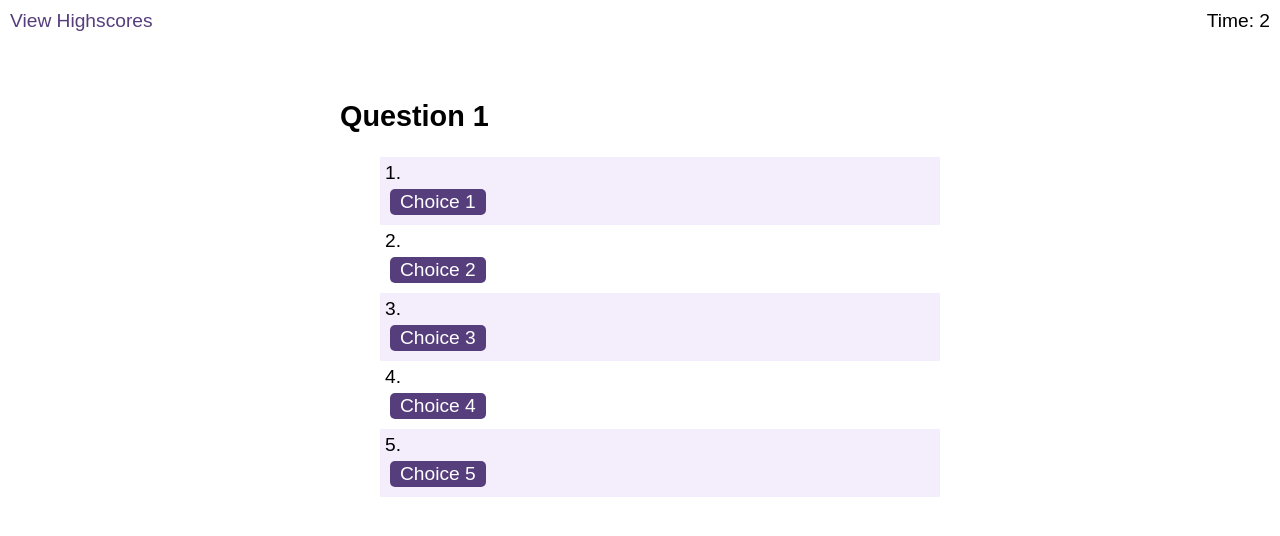
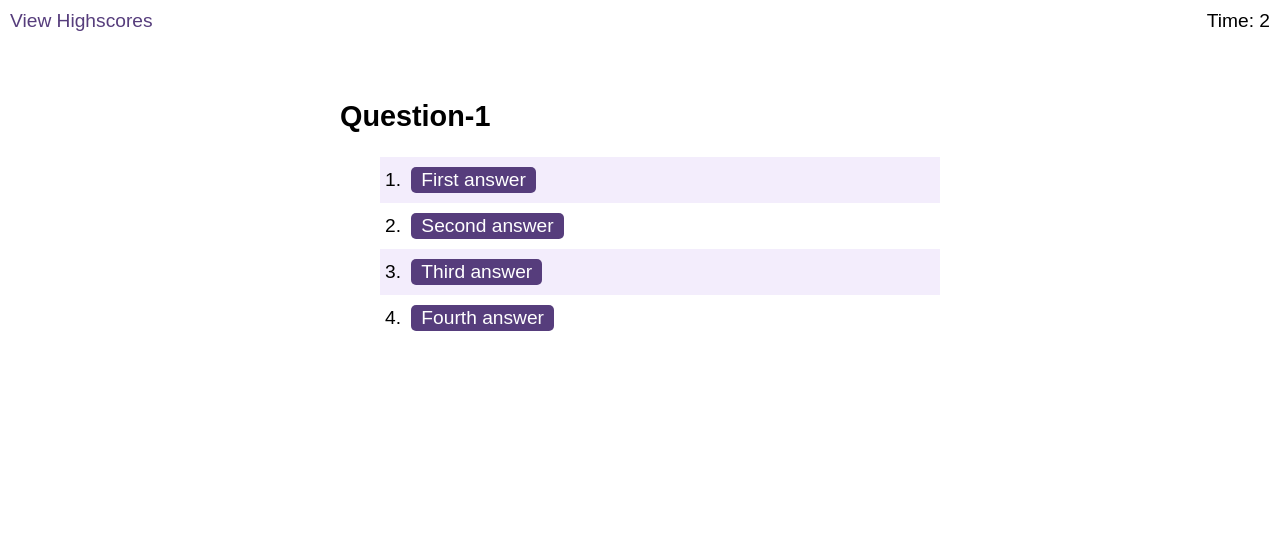
Before and after one commit to emigri/Ems-coding-quiz, a plain HTML site: page index.html in a window 1280 px wide. Both pictures are taken after a click on the button "Start Quiz". Drawn offline with Linux system fonts and the light colour scheme.

Commit message:
assigned first question to HTML element

```diff
--- a/assets/logic.js
+++ b/assets/logic.js
@@ -29,5 +29,3 @@ function startQuestions() {
 
 // event listener that executes function that start the timer and displays the first question
 startButton.addEventListener("click", startQuestions);
-
-//
--- a/assets/questions.js
+++ b/assets/questions.js
@@ -1,18 +1,44 @@
 
-var questionTitle = document.querySelector(".question-title");
-var choices = document.querySelector("choices");
+var questionTitle = document.querySelector("#question-title");
+var choicesId = document.querySelector("choices");
+var choicesList = document.querySelectorAll(".choices")
+var choice1 = document.querySelector("#choice1");
+var choice2 = document.querySelector("#choice2");
+var choice3 = document.querySelector("#choice3");
+var choice4 = document.querySelector("#choice4");
+
+// Questions contain buttons for each answer.
+var quizQuestions =
+ [{
+  question:'Question-1',
+  choices: {
+      1: 'First answer',
+      2: 'Second answer',
+      3: 'Third answer',
+      4: 'Fourth answer',
+    },
+  answer: 'a',
+  },
+  {
+    question:'Question-2',
+    choices: {
+        1: 'a',
+        2: 'b',
+        3: 'c',
+        4: 'd',
+      },
+    answer: 'a',
+    }]
 
 
-// Questions contain buttons for each answer.
-quizQuestions =
-  {
-    question: 'What is an array',
-      choices: '',
-      choices: '',
-      choices: '',
-      choices: '',
-      answer: '',
-  }
+// assign question to the html elements
+questionTitle.textContent = quizQuestions[0].question;
+choice1.textContent = quizQuestions[0].choices[1];
+choice2.textContent = quizQuestions[0].choices[2];
+choice3.textContent = quizQuestions[0].choices[3];
+choice4.textContent = quizQuestions[0].choices[4];
+
+// for each question, use the question title and choice from the following index
 
 // When answer is clicked, the next question appears
 
--- a/index.html
+++ b/index.html
@@ -27,13 +27,12 @@
 
       <div id="questions" class="hide">
       <h2 id="question-title">Question 1</h2>
-        <div id="choices" class="choices">
+        <div id="choices">
           <ul>
-            <li><button>Choice 1</button></li>
-            <li><button>Choice 2</button></li>
-            <li><button>Choice 3</button></li>
-            <li><button>Choice 4</button></li>
-            <li><button>Choice 5</button></li>
+            <li><button class="choices" id="choice1">Answer A</button></li>
+            <li><button class="choices" id="choice2">Answer B</button></li>
+            <li><button class="choices" id="choice3">Answer C</button></li>
+            <li><button class="choices" id="choice4">Answer D</button></li>
           </ul>
         </div>
       </div>
```
